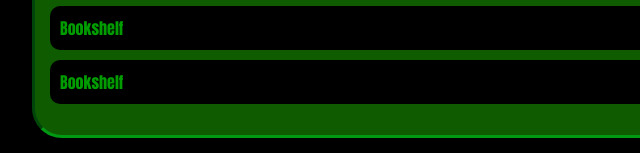
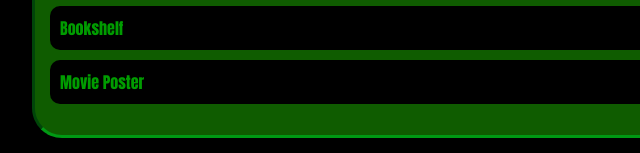
Before and after one commit to matthewscott2/matthewscott.github.io, a plain HTML site: page portfolio.html in a window 1280 px wide. Shown: the part 903-1056 px from the top of the page, 208-848 px from the left. Drawn offline with Linux system fonts and the light colour scheme.

Commit message:
new project

```diff
--- a/portfolio.html
+++ b/portfolio.html
@@ -39,7 +39,7 @@
                   <li><a href="https://www.khanacademy.org/computer-programming/calm-luh-cottage/6175275710332928">Build a House</a></li>
                   <li><a href="https://www.khanacademy.org/computer-programming/spin-off-of-project-make-it-rain/5211498978394112">Make it Rain</a></li>
                   <li><a href="https://www.khanacademy.org/computer-programming/storage/4528039347798016">Bookshelf</a></li>
-                  <li><a href="https://www.khanacademy.org/computer-programming/phoenix-dawn/5687842659024896">Bookshelf</a></li>
+                  <li><a href="https://www.khanacademy.org/computer-programming/phoenix-dawn/5687842659024896">Movie Poster</a></li>
                 </ul>
             </div>
         </main>
```
